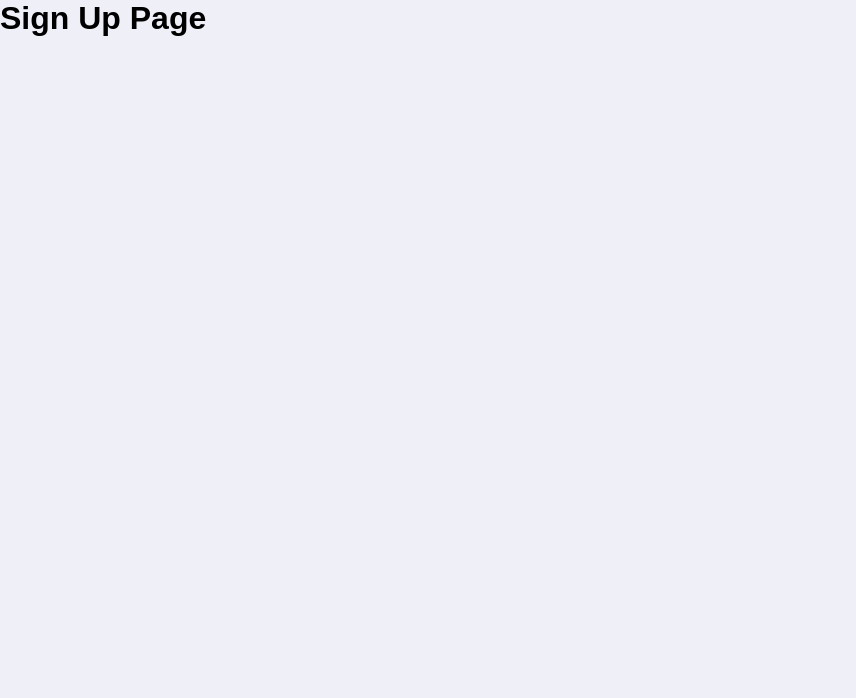
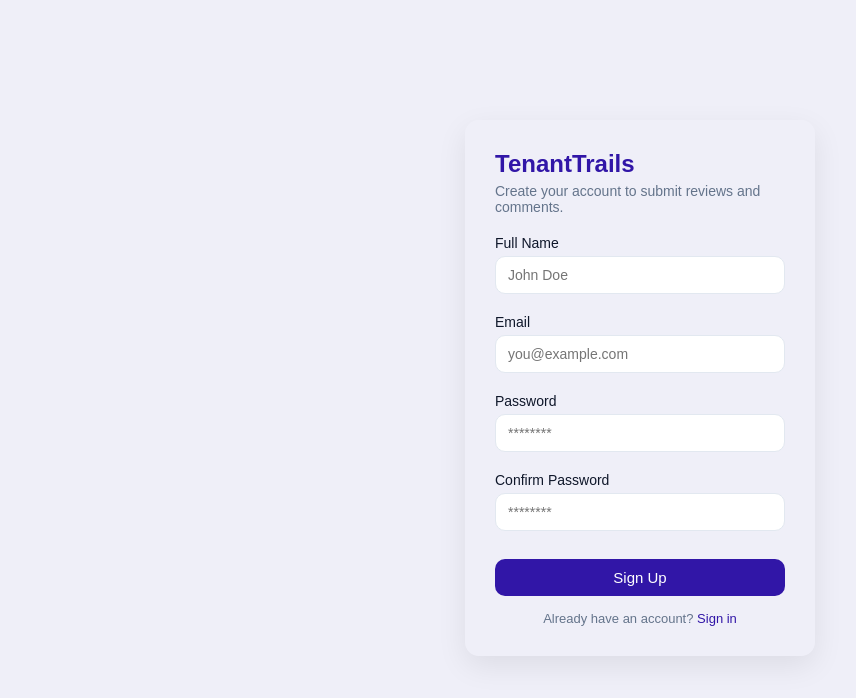
Before and after one commit to MostafaaAbdelaziz/TenantTrails, a React (Vite) app: page /signup in a window 1280 px wide. Shown: the top 698 px of the page, without its empty margins (0-856 px from the left). Built offline with nearby package versions, Linux system fonts and the light colour scheme; a web font is replaced by a local one.

Commit message:
Added both Sign In and SignUp page

```diff
--- a/src/contexts/AuthContext.jsx
+++ b/src/contexts/AuthContext.jsx
@@ -12,11 +12,15 @@ function signIn(email){
     setUser({ email });
 }
 
+function signUp(name, email, password) {
+    setUser({ name, email });
+}
+
 function logout() {
     setUser(null);
 }
 return (
-    <AuthContext.Provider value={{ user, signIn, logout }}>
+    <AuthContext.Provider value={{ user, signIn, signUp, logout }}>
         {children}
     </AuthContext.Provider>
     );
--- a/src/index.css
+++ b/src/index.css
@@ -155,7 +155,7 @@ body {
   display: flex;
   justify-content: center;
   align-items: center;
-  background: #f1f5f9;
+  background: #efeff8;
 }
 
 /* ===== CARD ===== */
@@ -170,7 +170,7 @@ body {
 
 .auth-title {
   margin-bottom: 5px;
-  color: #2563eb;
+  color: #3116A7;
   font-size: 24px;
 }
 
@@ -203,7 +203,7 @@ body {
   width: 100%;
   margin-top: 18px;
   padding: 10px;
-  background: #2563eb;
+  background: #3116A7;
   color: white;
   border: none;
   border-radius: 10px;
@@ -224,7 +224,7 @@ body {
 }
 
 .auth-link {
-  color: #2563eb;
+  color: #3116A7;
   cursor: pointer;
   font-weight: 500;
 }
@@ -233,11 +233,11 @@ body {
   text-decoration: underline;
 }
 
-.auth-demo {
+.demo-title {
   margin-top: 20px;
   padding: 15px;
   background: #e0e7ff;
   border-radius: 10px;
-  font-size: 10px;
+  font-size: 13px;
   font-weight: bold;
 }
--- a/src/pages/SignInPage.jsx
+++ b/src/pages/SignInPage.jsx
@@ -13,7 +13,7 @@ function SignInPage() {
 
   function handleDashboard(e) {
     e.preventDefault();
-    login(email);
+    signIn(email);
     navigate("/dashboard");
   }
 
@@ -58,13 +58,8 @@ function SignInPage() {
             Create one
           </span>
         </p>
-        <div className= "auth-demo">
         <h3 className="demo-title">Demo: alex@dal.ca / password123</h3>
       </div>
-
-      </div>
-
-
     </div>
   );
 }
--- a/src/pages/SignUpPage.jsx
+++ b/src/pages/SignUpPage.jsx
@@ -1,5 +1,84 @@
+import React, { useState } from "react";
+import { useNavigate } from "react-router-dom";
+import { useAuth } from "../contexts/AuthContext";
+import "../index.css";
+
 function SignUpPage() {
-  return <h1>Sign Up Page</h1>;
+  const navigate = useNavigate();
+
+  const [name, setName] = useState("");
+  const [email, setEmail] = useState("");
+  const [password, setPassword] = useState("");
+  const [confirmPassword, setConfirmPassword] = useState("");
+
+  const { signUp } = useAuth();
+
+  function handleDashboard(e) {
+    e.preventDefault();
+    signUp(name, email, password);
+    navigate("/signin");
+  }
+
+  return (
+    <div className="auth-container">
+      <div className="auth-card">
+        <h2 className="auth-title">TenantTrails</h2>
+        <p className="auth-subtitle">
+         Create your account to submit reviews and comments.
+        </p>
+
+        <form onSubmit={handleDashboard}>
+
+          <label className="auth-label">Full Name</label>
+          <input
+            type="name"
+            value={name}
+            onChange={(e) => setName(e.target.value)}
+            placeholder="John Doe"
+            className="auth-input"
+          />
+          <label className="auth-label">Email</label>
+          <input
+            type="email"
+            value={email}
+            onChange={(e) => setEmail(e.target.value)}
+            placeholder="you@example.com"
+            className="auth-input"
+          />
+          <label className="auth-label">Password</label>
+          <input
+            type="password"
+            value={password}
+            onChange={(e) => setPassword(e.target.value)}
+            placeholder="********"
+            className="auth-input"
+          />
+          <label className="auth-label">Confirm Password</label>
+          <input
+            type="password"
+            value={confirmPassword}
+            onChange={(e) => setConfirmPassword(e.target.value)}
+            placeholder="********"
+            className="auth-input"
+          />
+
+          <button type="submit" className="auth-button">
+            Sign Up
+          </button>
+        </form>
+
+        <p className="auth-footer">
+          Already have an account?{" "}
+          <span
+            onClick={() => navigate("/signin")}
+            className="auth-link"
+          >
+            Sign in
+          </span>
+        </p>
+      </div>
+    </div>
+  );
 }
 
 export default SignUpPage;
```
